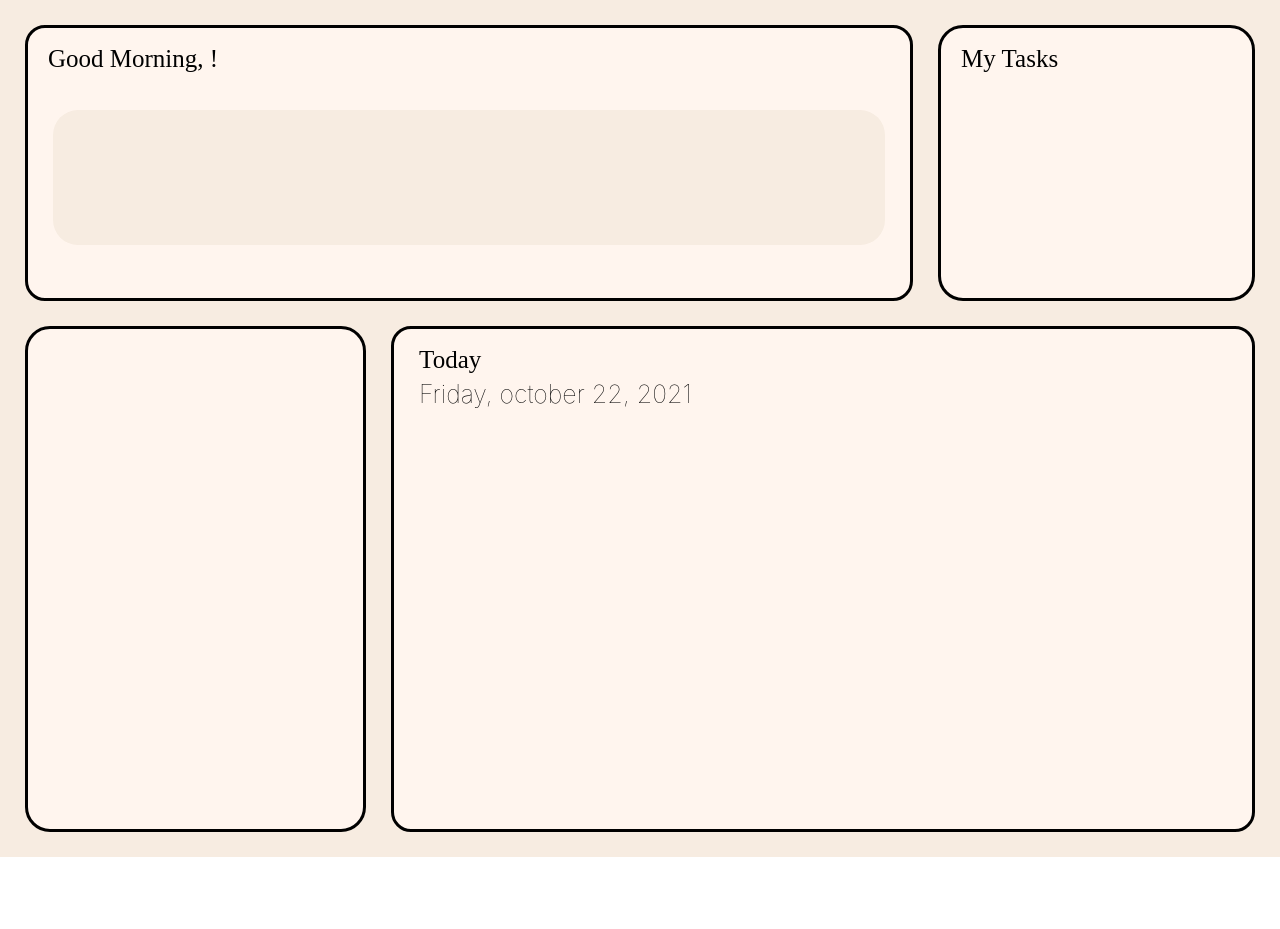
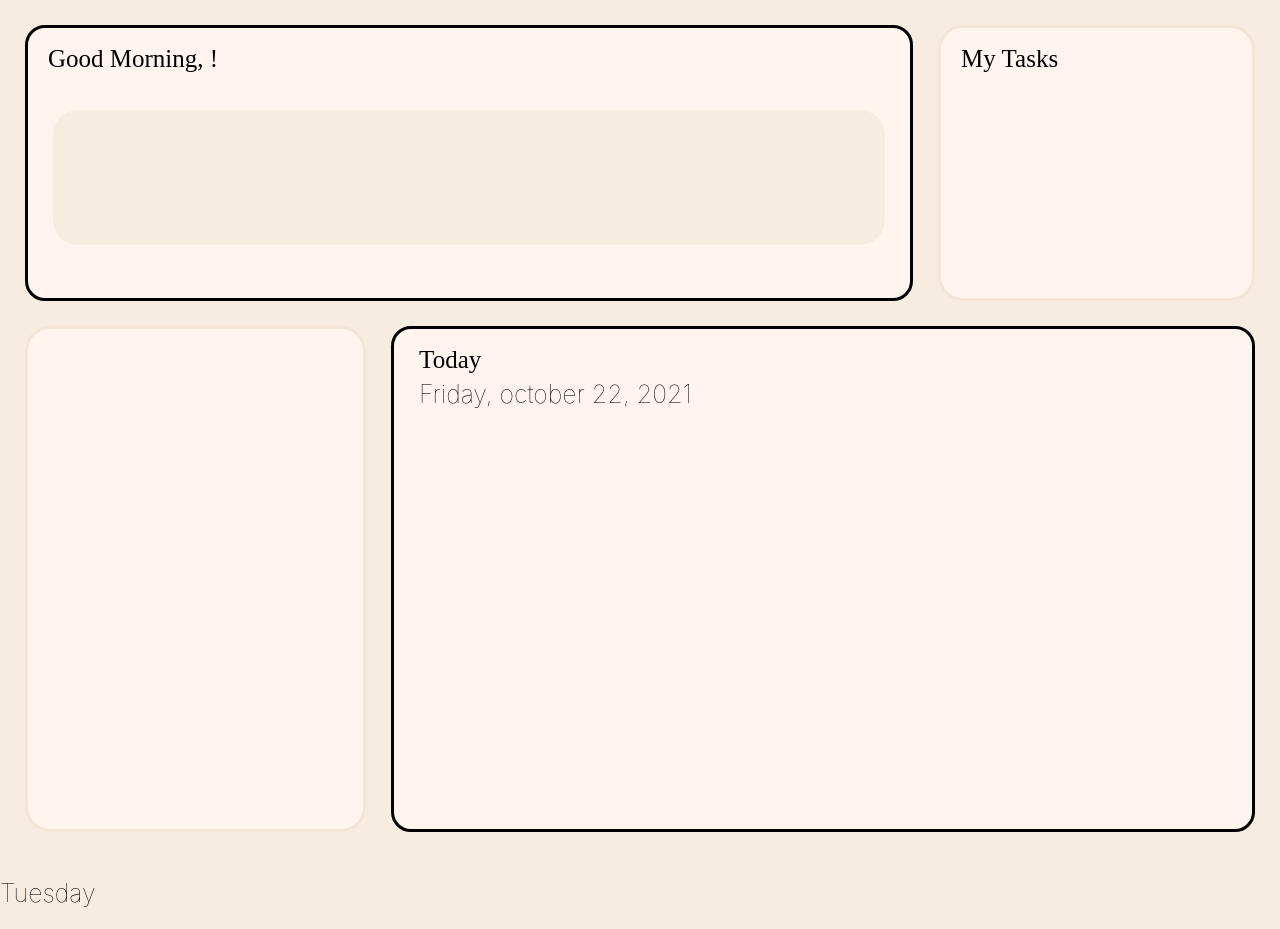
Before and after one commit to gooliajulia/design-my-week, a React (Create React App) app in the folder design-my-day/: page /homepage/name in a window 1280 px wide. Before the commit the page ends 857 px from the top, so only its background shows below. Built offline with nearby package versions, Linux system fonts and the light colour scheme; a web font is replaced by a local one.

Commit message:
styling changes and component addition

```diff
--- a/design-my-day/src/App.css
+++ b/design-my-day/src/App.css
@@ -103,8 +103,9 @@ div#my-tasks {
   margin-left: 25px;
   margin-right: 25px;
   border-style: solid;
+  border-color:rgb(243, 230, 217);
   border-radius: 25px;
-  background-color: seashell;
+  background-color: rgb(255, 245, 238);
 }
 
 h1.my-tasks {
@@ -120,6 +121,7 @@ div#habits {
   width: 500px;
   border-radius: 25px;
   border-style: solid;
+  border-color: rgb(243, 230, 217);
   margin-left: 25px;
   height: 500px;
 }
--- a/design-my-day/src/components/FollowingDays.js
+++ b/design-my-day/src/components/FollowingDays.js
@@ -0,0 +1,16 @@
+
+const FollowingDays = ({day, tasksArray}) => {
+    return (
+        <div>
+            <h2>{day}</h2>
+            <ul>
+                {tasksArray.map((task) => {
+                    <li>{task}</li>
+                })}
+            </ul>
+
+        </div>
+    )
+}
+
+export default FollowingDays;
--- a/design-my-day/src/components/Homepage.js
+++ b/design-my-day/src/components/Homepage.js
@@ -3,6 +3,7 @@ import Today from './Today.js'
 import {useEffect, useState} from 'react';
 import Habits from './Habits.js';
 import MyTasks from './MyTasks.js';
+import FollowingDays from './FollowingDays.js';
 
 
 const HomePage = ({name}) => {
@@ -27,6 +28,12 @@ const HomePage = ({name}) => {
             <Habits />
             <Today />
             </div>
+            <div id='following-days-display'>
+            <FollowingDays
+                day={'Tuesday'}
+                tasksArray={['pay the bills', 'walk the dog', 'code some sick shit', 'pedicure', 'do the dishes']}
+            />
+            </div>
         </div>
 
     )
```
